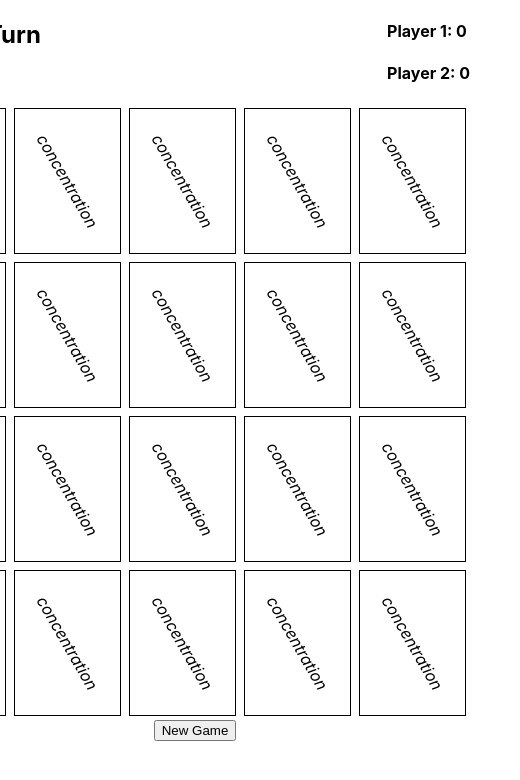
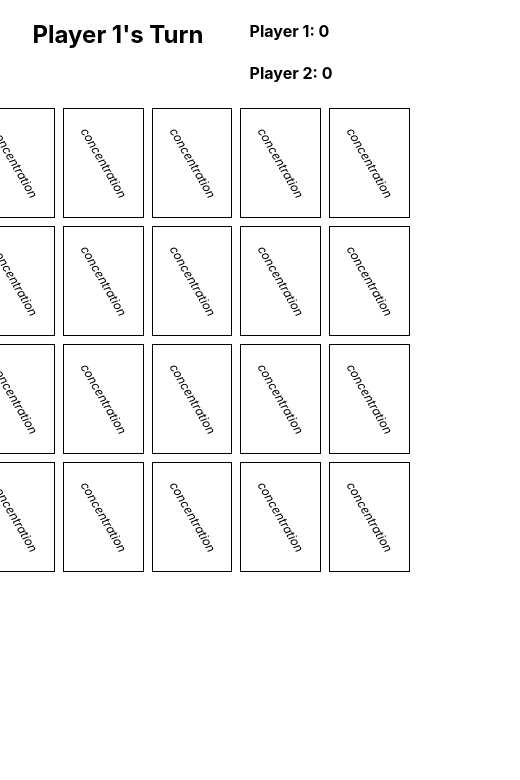
Before and after one commit to tkshehan/concentration, a React (Create React App) app: page / in a window 390 px wide. Shown: the top 780 px of the page, 520 px wide, since content can reach past the window. Built offline with nearby package versions, Linux system fonts and the light colour scheme.

Commit message:
add media queries

```diff
--- a/src/components/Card.css
+++ b/src/components/Card.css
@@ -1,13 +1,13 @@
 .card {
   border: 1px solid black;
-  height: 144px;
+  height: 108px;
 
   margin: 4px;
-  flex-basis: 103px;
+  flex-basis: 77px;
 
   text-align: center;
   vertical-align: middle;
-  line-height: 144px;
+  line-height: 108px;
 }
 
 .selected {
@@ -16,6 +16,7 @@
 }
 
 .cardback {
+  font-size: 75%;
   transform: rotate(60deg);
   font-style: oblique;
 }
@@ -24,3 +25,15 @@
   border: none;
   margin: 5px;
 }
+
+@media (min-width: 600px) {
+  .card {
+    height: 144px;
+    flex-basis: 103px;
+    line-height: 144px;
+  }
+
+  .cardback {
+    font-size: 100%;
+  }
+}
--- a/src/components/Concentration.js
+++ b/src/components/Concentration.js
@@ -10,6 +10,8 @@ class Concentration extends React.Component {
     score: [0, 0],
     activePlayer: 1,
     selected: [],
+    gameOver: false,
+    gameOverMessage: '',
   };
 
   selectCard = (value, suit) => {
@@ -60,7 +62,7 @@ class Concentration extends React.Component {
   }
 
   checkFinish = () => {
-    if (this.state.score[0] + this.state.score[1] >= this.state.cards.length / 2) {
+    if (!this.state.gameOver && this.state.score[0] + this.state.score[1] >= this.state.cards.length / 2) {
       let message;
       if (this.state.score[0] > this.state.score[1]) {
         message = 'Player 1 Wins';
@@ -70,13 +72,10 @@ class Concentration extends React.Component {
         message = 'Tie Game';
       }
 
-      alert(message);
-
-      setTimeout(() => {
-        if (alert('Play again?')) {
-          this.setupGame();
-        }
-      }, 5000);
+      this.setState({
+        gameOverMessage: message,
+        gameOver: true,
+      })
     }
   }
 
@@ -86,6 +85,8 @@ class Concentration extends React.Component {
       score: [0, 0],
       activePlayer: 1,
       selected: [],
+      gameOver: false,
+      gameOverMessage: '',
     });
   }
 
@@ -102,8 +103,10 @@ class Concentration extends React.Component {
           cards={this.state.cards}
           onClick={this.selectCard}
           selected={this.state.selected}
+          gameOverMessage={this.state.gameOverMessage}
+          gameOver={this.state.gameOver}
+          newGameClick={this.setupGame}
         />
-        <button onClick={this.setupGame}>New Game</button>
       </>
     );
   }
--- a/src/components/Info.css
+++ b/src/components/Info.css
@@ -3,6 +3,13 @@
   flex-direction: row;
   justify-content: space-between;
 
-  width: 600px;
-  padding-right: 50px;
+  width: 300px;
+  padding-right: 25px;
 }
+
+@media (min-width: 600) {
+  .info{
+    width: 600px;
+    padding-right: 50px;
+  }
+}
--- a/src/components/PlayArea.css
+++ b/src/components/PlayArea.css
@@ -1,10 +1,27 @@
-.playarea{
-  width: 600px;
+.playarea {
+  width: 450px;
 }
 
-.cards{
-  display:flex;
+.cards {
+  display: flex;
   flex-direction: row;
   flex-wrap: wrap;
-  width: 600px;
 }
+
+button.newGame {
+  position: absolute;
+  top: 50%;
+  left: 40%;
+}
+
+.gameOver {
+  position: absolute;
+  top: 35%;
+  left: 40%;
+}
+
+@media (min-width: 600px) {
+  .playarea {
+    width: 600px;
+  }
+}
--- a/src/components/PlayArea.js
+++ b/src/components/PlayArea.js
@@ -23,10 +23,21 @@ class PlayArea extends React.Component {
       );
     });
 
+    let gameOver;
+    if (this.props.gameOver) {
+      gameOver = (
+        <>
+          <h1 className="gameOver">{this.props.gameOverMessage}</h1>
+          <button className="newGame" onClick={this.props.newGameClick}>New Game</button>
+        </>
+      );
+    }
+
     return (
       <div className="playarea">
         <div className="cards">
           {cards}
+          {gameOver}
         </div>
       </div>
     );
```
